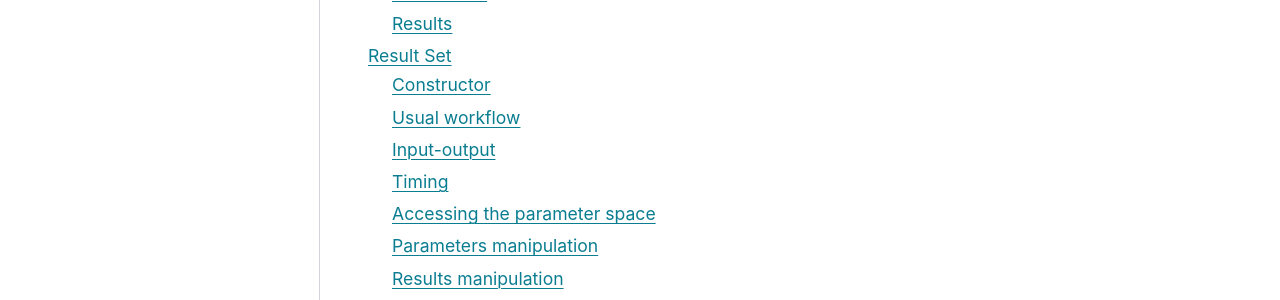
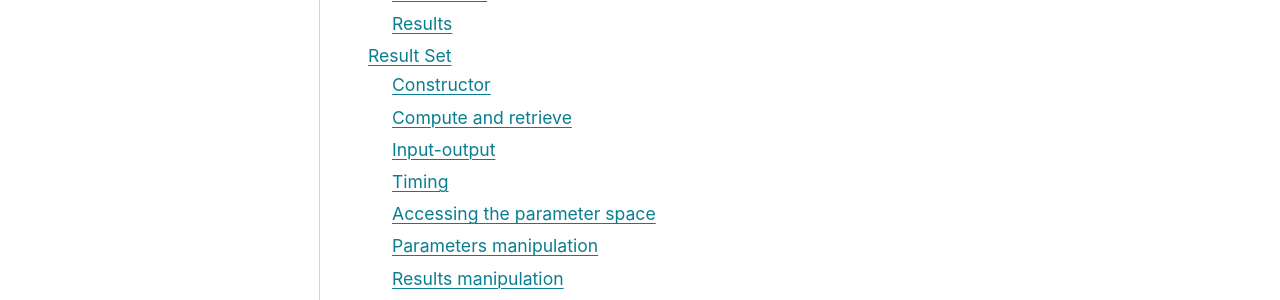
Before and after one commit to TLouf/respace, a Sphinx documentation site: the page built from docs/source/reference/index.rst, in a window 1280 px wide. Shown: the part 359-659 px from the top of the page. Built offline with Sphinx 7.4.7 and the PyData theme 0.15.4, drawn with Linux system fonts in a browser that asks for light colours.

Commit message:
doc: Add get_all_computed_values to ref

```diff
--- a/docs/source/reference/resultset.rst
+++ b/docs/source/reference/resultset.rst
@@ -13,18 +13,19 @@
    ResultSet
 
 
-Usual workflow
---------------
+Compute and retrieve
+--------------------
 
 .. autosummary::
    :toctree: api/
 
    ResultSet.compute
    ResultSet.get
-   ResultSet.set
+   ResultSet.get_all_computed_values
    ResultSet.get_nth_last_result
    ResultSet.get_nth_last_params
    ResultSet.is_computed
+   ResultSet.set
 
 
 Input-output
```
